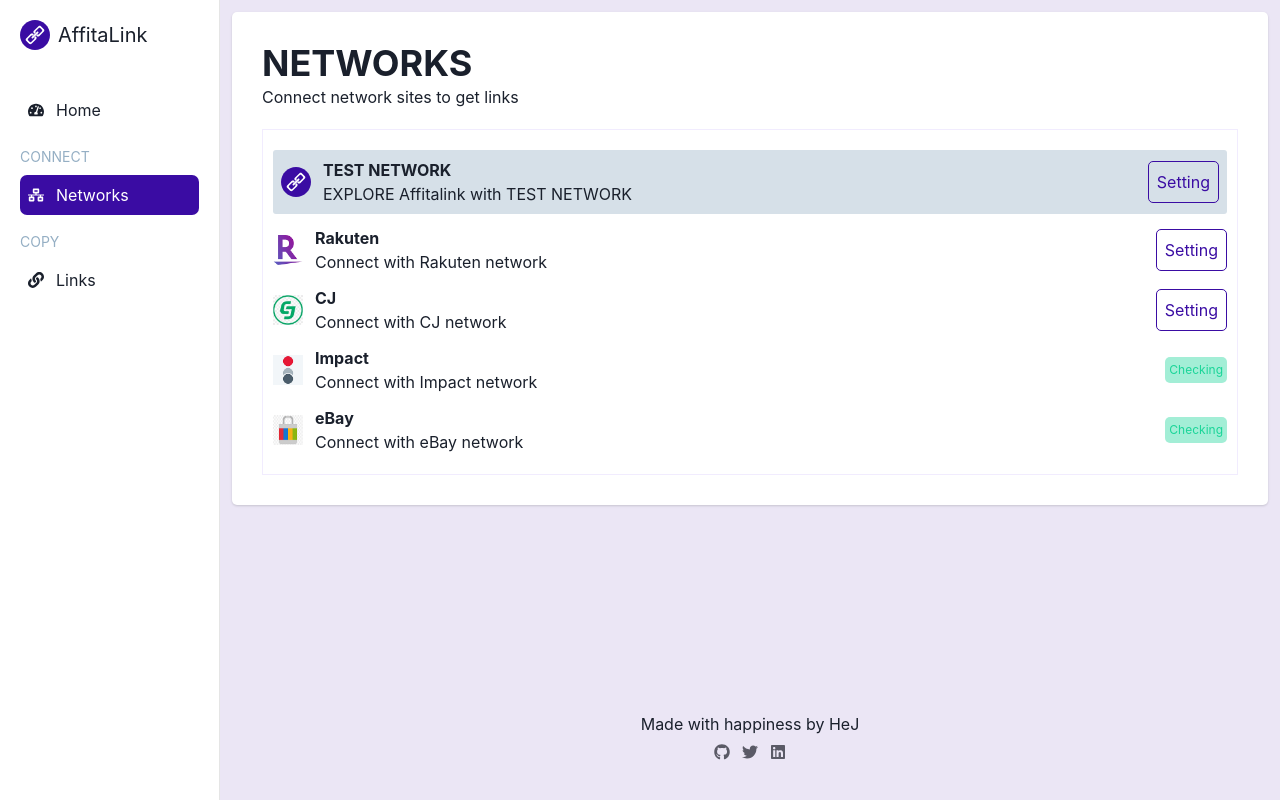
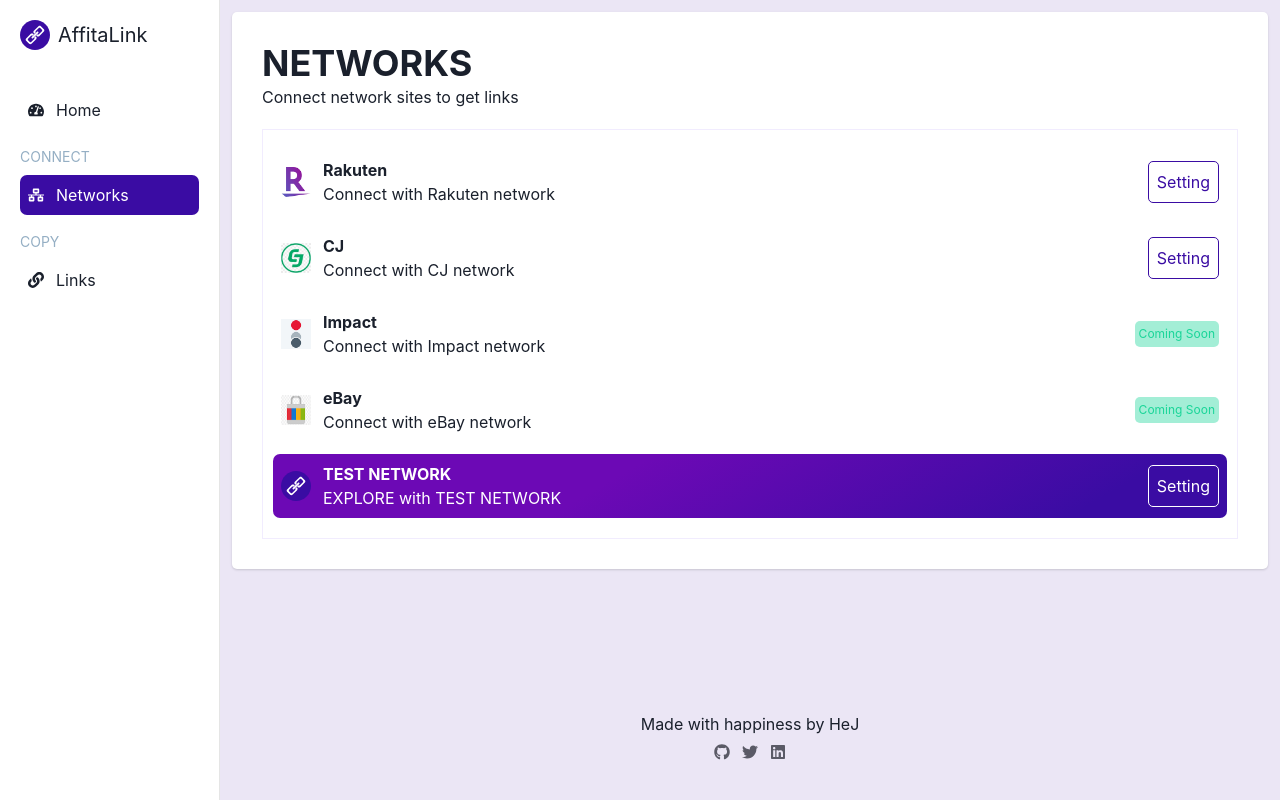
Before and after one commit to hjplumtree/Affitalink, a Next.js app: page /networks in a window 1280 px wide. Built offline with nearby package versions, Linux system fonts and the light colour scheme.

Commit message:
Update :: test network style

```diff
--- a/components/NetworkSiteList.js
+++ b/components/NetworkSiteList.js
@@ -10,7 +10,7 @@ export default function NetworkSiteList({
   ...styles
 }) {
   return (
-    <Flex alignItems="center" {...styles}>
+    <Flex alignItems="center" p={2} {...styles}>
       <Image src={imageUrl} alt={name} width={30} height={30} />
       <Box marginLeft={3}>
         <Text>
@@ -21,8 +21,10 @@ export default function NetworkSiteList({
       {endpoint ? (
         <Flex
           marginLeft="auto"
-          border="1px solid #3A0CA3"
-          color="#3A0CA3"
+          border={
+            endpoint === "testnet" ? "1px solid #fff" : "1px solid #3A0CA3"
+          }
+          color={endpoint === "testnet" ? "#fff" : "#3A0CA3"}
           borderRadius={5}
         >
           <RouterLink to={`/networks/${endpoint}`}>Setting</RouterLink>
@@ -30,7 +32,7 @@ export default function NetworkSiteList({
       ) : (
         <Box p={1} borderRadius={5} marginLeft="auto" bg="#A3EED6">
           <Text fontSize="xs" color="#1AD598">
-            Checking
+            Coming Soon
           </Text>
         </Box>
       )}
--- a/pages/networks/index.js
+++ b/pages/networks/index.js
@@ -24,15 +24,6 @@ function index() {
           spacing={3}
         >
           <NetworkSiteList
-            imageUrl={affitalink_logo}
-            name="TEST NETWORK"
-            subtitle="EXPLORE Affitalink with TEST NETWORK"
-            endpoint="testnet"
-            bg="#D6E0E8"
-            p={2}
-            borderRadius={3}
-          />
-          <NetworkSiteList
             imageUrl={rakuten_logo}
             name="Rakuten"
             subtitle="Connect with Rakuten network"
@@ -56,6 +47,15 @@ function index() {
             subtitle="Connect with eBay network"
             endpoint={false}
           />
+          <NetworkSiteList
+            imageUrl={affitalink_logo}
+            name="TEST NETWORK"
+            subtitle="EXPLORE with TEST NETWORK"
+            endpoint="testnet"
+            bg="linear-gradient(150deg, rgba(108,9,181,1) 36%, rgba(58,12,163,1) 85%)"
+            color="#fff"
+            borderRadius={7}
+          />
         </VStack>
       </Box>
     </SectionBox>
```
